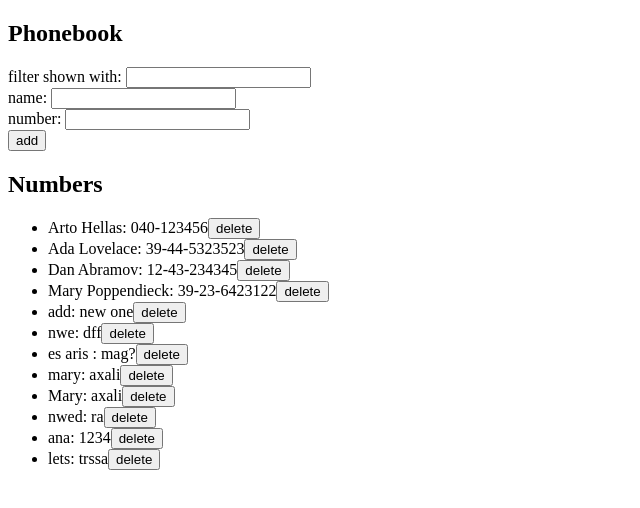
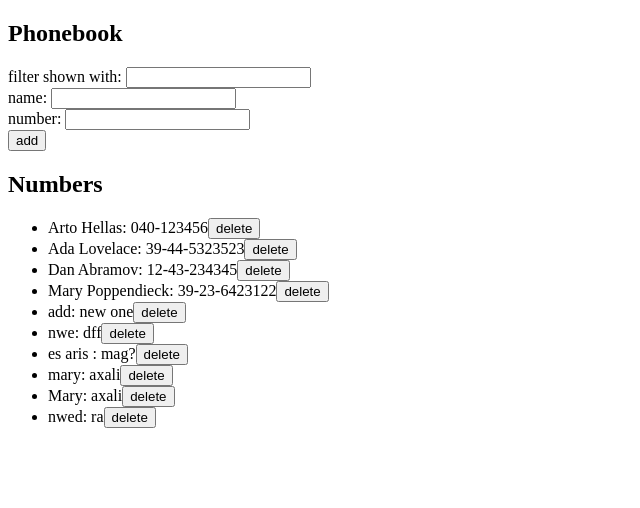
Before and after one commit to tekla900/Phonebook, a React (Create React App) app: page / in a window 1280 px wide. Shown: the top 508 px of the page, without its empty margins (0-640 px from the left). Built offline with nearby package versions, Linux system fonts and the light colour scheme; data requests are answered from the project's data file.

Commit message:
fixed all errors

```diff
--- a/db.json
+++ b/db.json
@@ -49,16 +49,6 @@
       "name": "nwed",
       "number": "ra",
       "id": 11
-    },
-    {
-      "name": "ana",
-      "number": "1234",
-      "id": 12
-    },
-    {
-      "name": "lets",
-      "number": "trssa",
-      "id": 13
     }
   ]
 }
--- a/src/App.js
+++ b/src/App.js
@@ -116,6 +116,11 @@ const App = () => {
   const handleDelete = (id) => {
     personService
       .remove(id)
+      .then((response) => {
+        const newPersons = persons.filter((person) => person.id !== id);
+        setPersons(newPersons);
+        setMessage('successfully deleted')
+      })
     console.log('deleted')
   }
 
```
